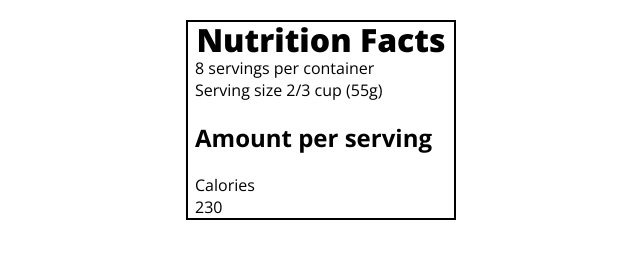
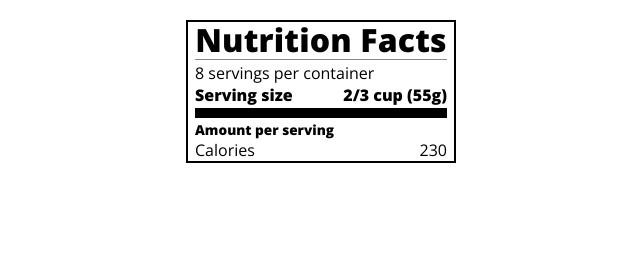
Before and after one commit to EmmanuelPaulinus/NutritionalLabel, a plain HTML site: page index.html in a window 1280 px wide. Shown: the whole page, without its empty margins (319-959 px from the left). Drawn offline with nearby package versions, Linux system fonts and the light colour scheme.

Commit message:
Update styles.css

```diff
--- a/styles.css
+++ b/styles.css
@@ -17,12 +17,46 @@ body {
   padding: 0 7px;
 }
 
-h1 {
-  font-weight: 800;
+header h1 {
   text-align: center;
   margin: -4px 0;
+  letter-spacing: 0.15px
 }
 
 p {
   margin: 0;
+  display: flex;
+  justify-content: space-between;
 }
+
+.divider {
+  border-bottom: 1px solid #888989;
+  margin: 2px 0;
+}
+
+.bold {
+  font-weight: 800;
+}
+
+.large {
+  height: 10px;
+}
+
+.large, .medium {
+  background-color: black;
+  border: 0;
+}
+
+.small-text {
+  font-size: 0.85rem;
+}
+
+.calories-info{
+  display:flex;
+  justify-content:space-between;
+  align-items:flex-end;
+}
+
+.calories-info h2 {
+  margin: 0;
+}
```
